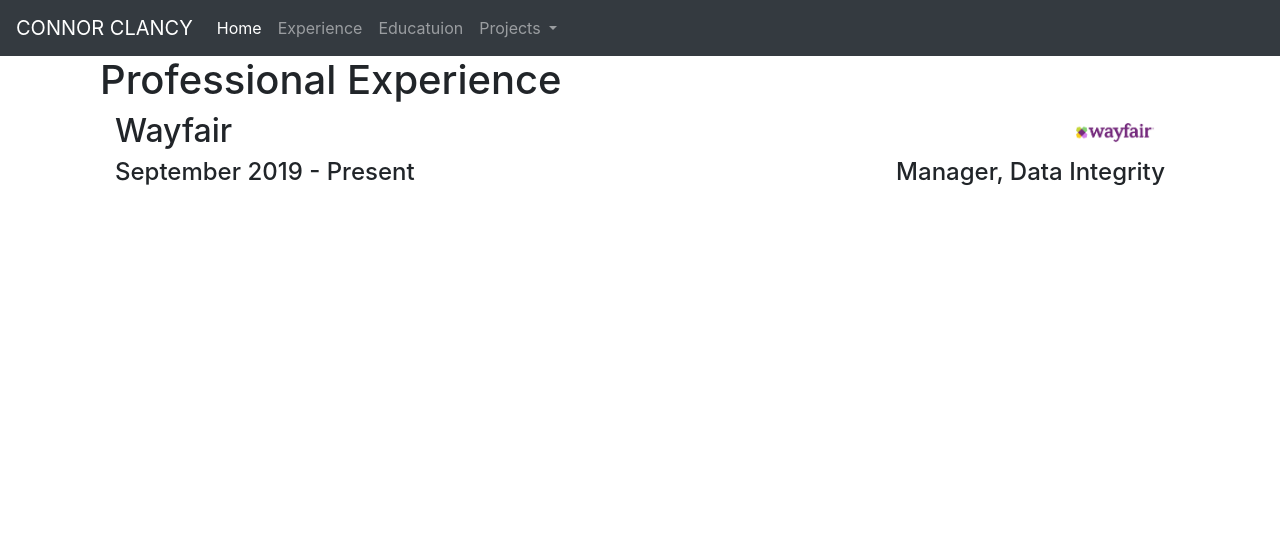
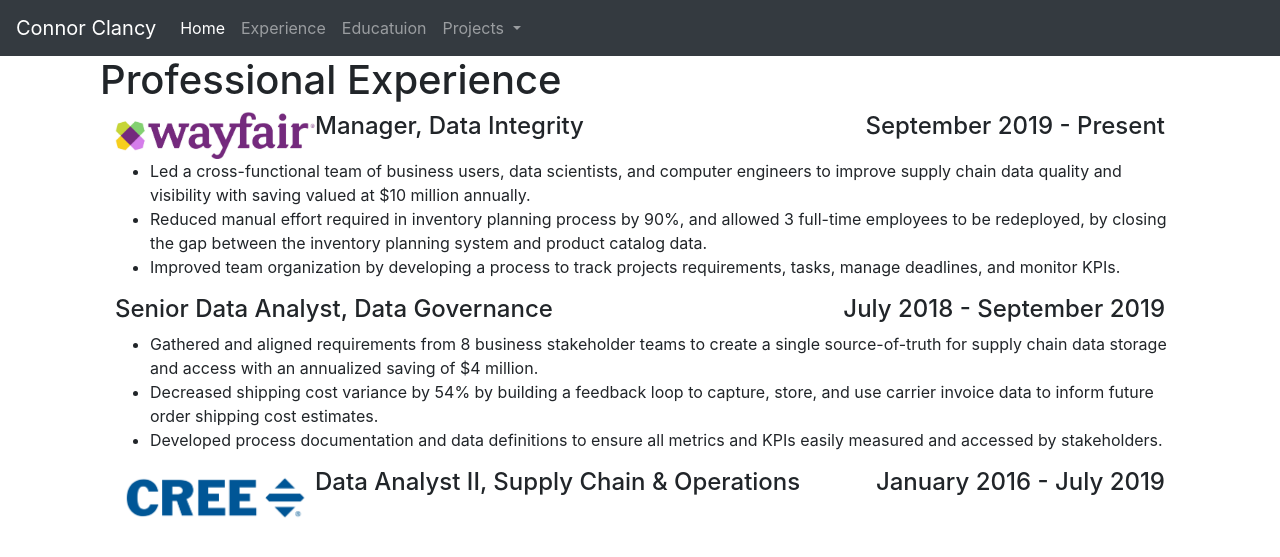
Before and after one commit to conclancy/connor-clancy.com, a Flask app: page /experience in a window 1280 px wide. Shown: the top 557 px of the page. Run offline with Flask 2, Linux system fonts and the light colour scheme; some libraries are stand-ins or nearby versions.

Commit message:
Resume work

```diff
--- a/templates/experience.html
+++ b/templates/experience.html
@@ -4,14 +4,55 @@
 {% block body %}
 <div class="container-fluid">
     <h1>Professional Experience</h1>
-    <div class="container-fluid">
-        <h2 class="float-left">Wayfair</h2>
-        <img class="float-right" style="width: 100px" src="../static/wayfair.jpg">
+    <div class="container">
+        <img class="float-left" style="width: 200px" src="../static/wayfair.png">
     </div>
     <div class="clearfix"></div>
     <div class="container-fluid">
-        <h4 class="float-right">Manager, Data Integrity</h4>
-        <h4 class="float-left">September 2019 - Present</h4>
+        <h4 class="float-left">Manager, Data Integrity</h4>
+        <h4 class="float-right">September 2019 - Present</h4>
+    </div>
+    <div class="clearfix"></div>
+    <div style="margin-left: 10px; margin-right: 5px;">
+        <ul>
+            <li>
+                Led a cross-functional team of business users, data scientists, and computer engineers to improve supply chain data quality and visibility with saving valued at $10 million annually.
+            </li>
+            <li>
+                Reduced manual effort required in inventory planning process by 90%, and allowed 3 full-time employees to be redeployed, by closing the gap between the inventory planning system and product catalog data.
+            </li>
+            <li>
+                Improved team organization by developing a process to track projects requirements, tasks, manage deadlines, and monitor KPIs.
+            </li>
+        </ul>
+    </div>
+    <div class="clearfix"></div>
+    <div class="container-fluid">
+        <h4 class="float-left">Senior Data Analyst, Data Governance</h4>
+        <h4 class="float-right">July 2018 - September 2019</h4>
+    </div>
+    <div class="clearfix"></div>
+    <div style="margin-left: 10px; margin-right: 5px;">
+        <ul>
+            <li>
+                Gathered and aligned requirements from 8 business stakeholder teams to create a single source-of-truth for supply chain data storage and access with an annualized saving of $4 million.
+            </li>
+            <li>
+                Decreased shipping cost variance by 54% by building a feedback loop to capture, store, and use carrier invoice data to inform future order shipping cost estimates.
+            </li>
+            <li>
+                Developed process documentation and data definitions to ensure all metrics and KPIs easily measured and accessed by stakeholders.
+            </li>
+        </ul>
+    </div>
+    <div class="clearfix"></div>
+    <div class="container">
+        <img class="float-left" style="width: 200px" src="../static/cree_raw.png">
+    </div>
+    <div class="clearfix"></div>
+    <div class="container-fluid">
+        <h4 class="float-left">Data Analyst II, Supply Chain & Operations</h4>
+        <h4 class="float-right">January 2016 - July 2019</h4>
     </div>
 </div>
 {% endblock %}
--- a/templates/includes/_navbar.html
+++ b/templates/includes/_navbar.html
@@ -1,13 +1,13 @@
 <!DOCTYPE html>
 <nav class="navbar navbar-expand-lg navbar-dark bg-dark">
-    <a class="navbar-brand" href="#">CONNOR CLANCY</a>
+    <a class="navbar-brand" href="/">Connor Clancy</a>
     <button class="navbar-toggler" type="button" data-toggle="collapse" data-target="#navbarNavDropdown" aria-controls="navbarNavDropdown" aria-expanded="false" aria-label="Toggle navigation">
       <span class="navbar-toggler-icon"></span>
     </button>
     <div class="collapse navbar-collapse" id="navbarNavDropdown">
       <ul class="navbar-nav">
         <li class="nav-item active">
-          <a class="nav-link" href="#">Home <span class="sr-only">(current)</span></a>
+          <a class="nav-link" href="/">Home <span class="sr-only">(current)</span></a>
         </li>
         <li class="nav-item">
           <a class="nav-link" href="/experience">Experience</a>
```
Also changed, not shown: static/cree_raw.png (added), static/wayfair.png, static/wayfair_raw.jpg (renamed from static/wayfair.jpg).
